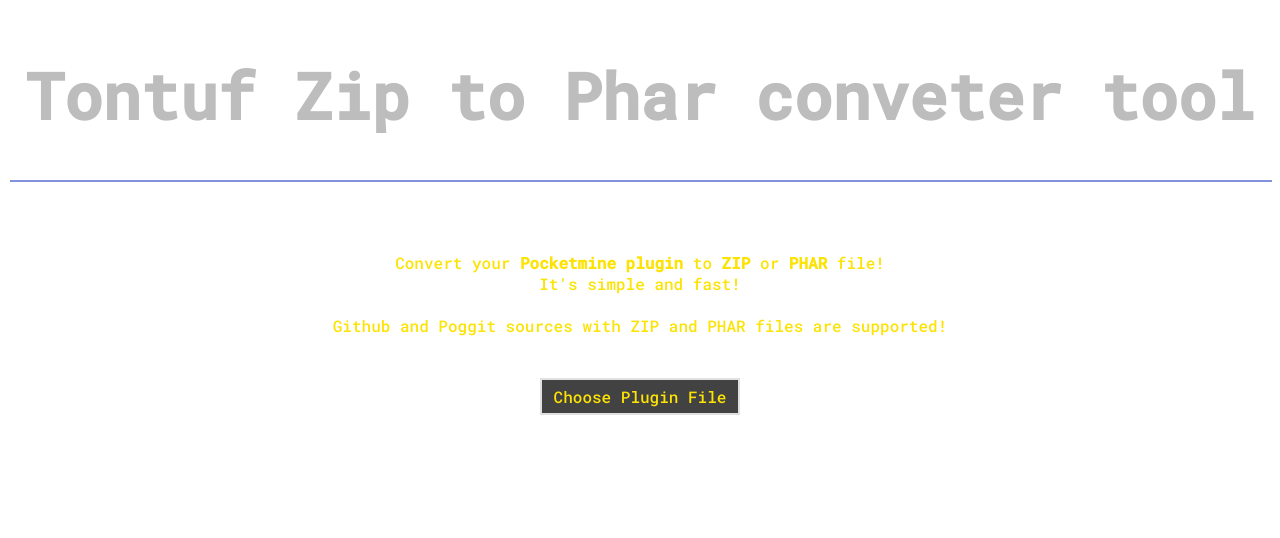
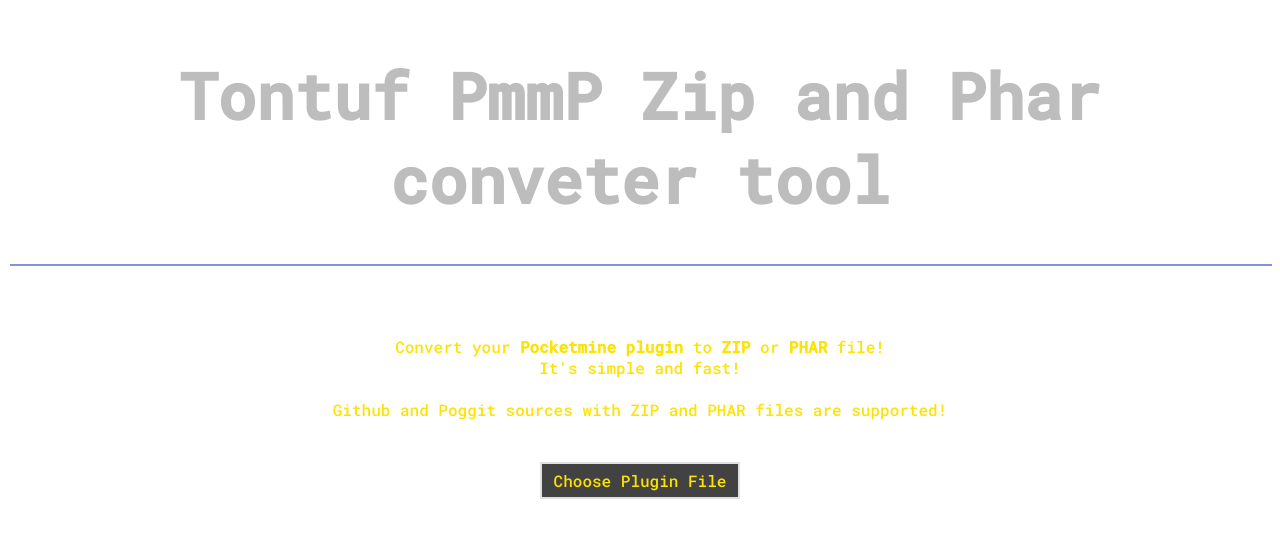
Before and after one commit to Anjani1234-tontuf/HTML-Word-Counter, a plain HTML site: page zip-phar/index.html in a window 1280 px wide. Drawn offline with Linux system fonts and the light colour scheme.

Commit message:
Update index.html

```diff
--- a/zip-phar/index.html
+++ b/zip-phar/index.html
@@ -22,7 +22,7 @@
 	</head>
 
 	<body class = "disable-select" link="#00b2b2" vlink="#00b2b2" alink="#ae8913" >
-		<h1>Tontuf Zip to Phar conveter tool</h1>
+		<h1>Tontuf PmmP Zip and Phar conveter tool</h1>
 
 		<hr align = "center" width = "100%" size = "2" color = "#8392d9" />
 		<br><br>
```
